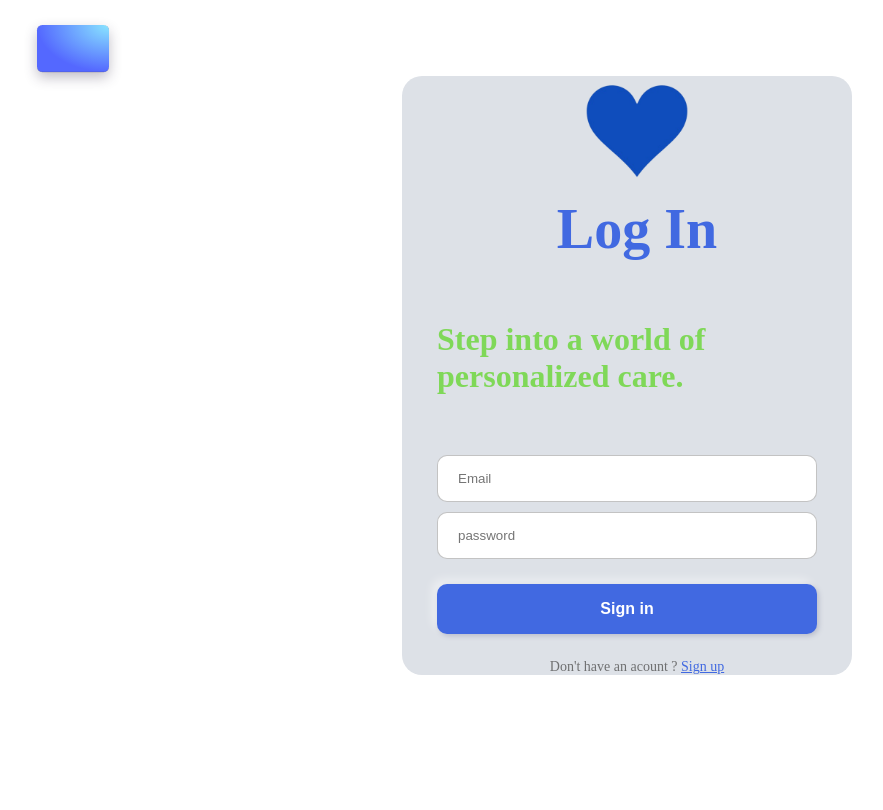
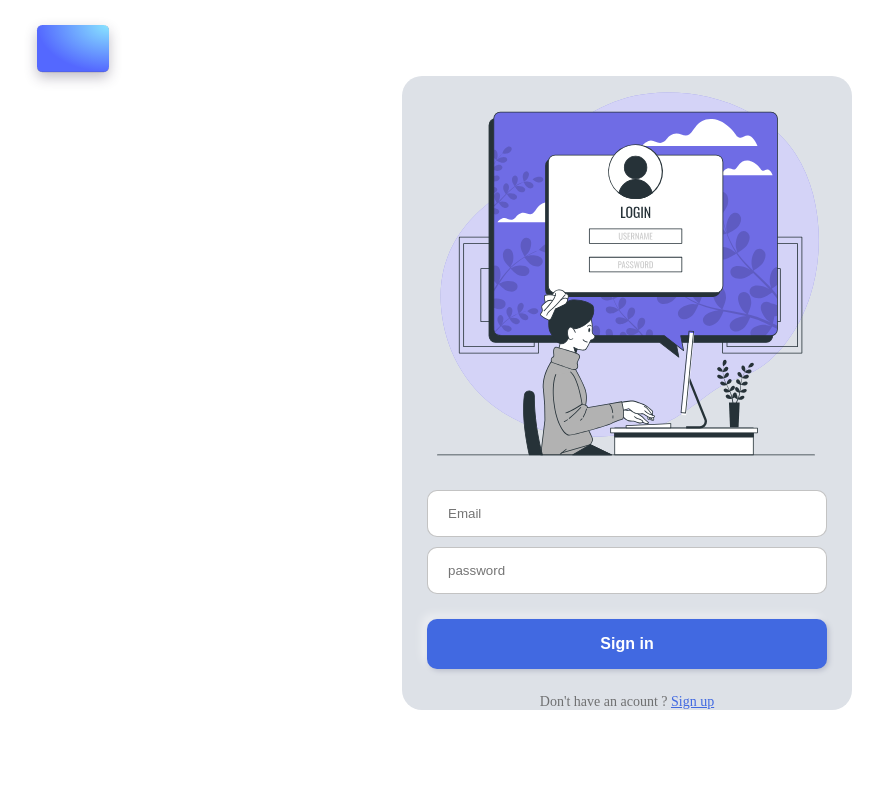
Before and after one commit to hxshan/Health_CheckUp_System, a PHP site: page /pages/login.php in a window 1280 px wide. Shown: the whole page, without its empty margins (13-896 px from the left). Before the commit the page ends 675 px from the top, so only its background shows below. Run offline with PHP 8.4, Linux system fonts and the light colour scheme; some libraries are stand-ins or nearby versions.

Commit message:
login css

```diff
--- a/pages/login.php
+++ b/pages/login.php
@@ -23,12 +23,15 @@
 
 
         <div class="login-con">
-            <form class="form" action="../includes/login.inc.php" method="post">
-                <img class="form-img" src="../images/form-heart.png">
+            <form class="login-form" action="../includes/login.inc.php" method="post">
+                <!--<img class="form-img" src="../images/form-heart.png">
                 <div class="title">
                     <p class="title-text">Log In</p>
+                </div>-->
+                <div class="login-img">
+                    <img src="../images/login.svg" alt="login image">
                 </div>
-                <p class="message">Step into a world of personalized care.</p>
+                <!--<p class="message">Step into a world of personalized care.</p>-->
                     <input class="log-input" type="email" name="email" placeholder="Email">
                     <input class="log-input" type="password" name="password" placeholder="password">
 
--- a/styles/signup.css
+++ b/styles/signup.css
@@ -216,15 +216,15 @@
     align-items: center;
     max-width:450px;
     background-color: #dde1e7;
-    margin: auto;
+    margin: auto auto 100px auto;
     border-radius: 20px;
   }
   .log-input{
-    width: 95%;
+    width: 100%;
   }
   .log-submit{
     margin: 15px 0;
-    width: 95%;
+    width: 100%;
     height: 50px;
     font-size: 16px;
     line-height: 50px;
@@ -245,3 +245,9 @@
     box-shadow: inset 2px 2px 5px #BABECC,
                inset -5px -5px 10px #ffffff73;
   }
+  .login-form{
+    display: flex;
+    flex-direction: column;
+    width: 400px;
+    gap: 10px;
+  }
```
Also changed, not shown: images/login.svg (added).
